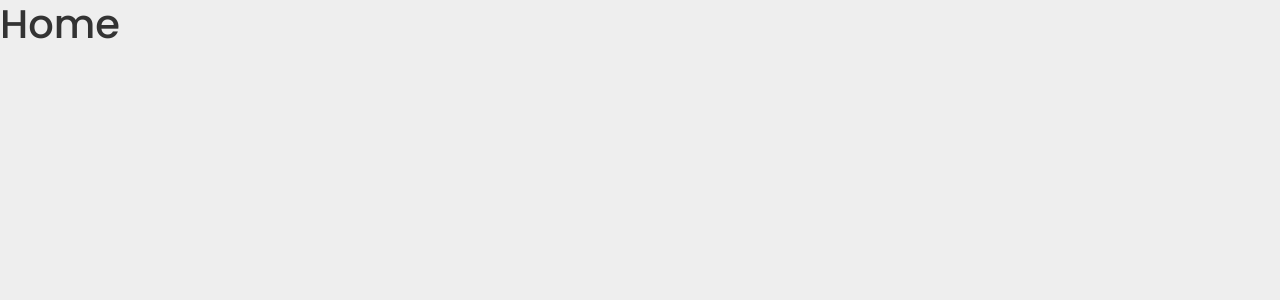
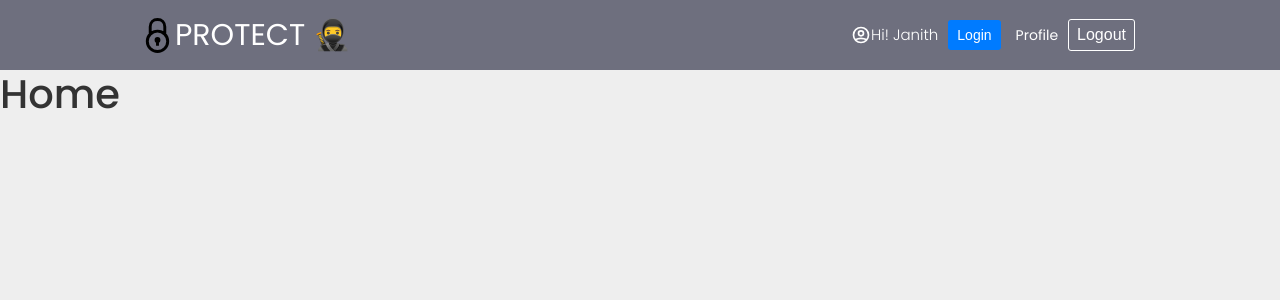
Before and after one commit to Janith-Sandamal/advanced-mern-authentication, a React (Create React App) app in the folder client/: page / in a window 1280 px wide. Shown: the top 300 px of the page. Built offline with nearby package versions, Linux system fonts and the light colour scheme.

Commit message:
Header component finished ✅

```diff
--- /dev/null
+++ b/client/src/components/header/Header.js
@@ -0,0 +1,63 @@
+import React from 'react';
+import './Header.scss';
+import {HiOutlineUserCircle} from 'react-icons/hi';
+import {GrSecure} from 'react-icons/gr';
+import { NavLink,Link, useNavigate } from 'react-router-dom';
+
+
+// function to check if the link is active
+const activeLink = ({isActive}) => (isActive ? 'active' : '');
+
+const Header = () => {
+
+    // function to go to home page
+    const navigate = useNavigate();
+    const goHome = () => {
+        navigate('/');
+    };
+
+  return (
+    <div>
+        <header className='header'>
+            <nav >
+                <div className='logo' onClick={goHome}>
+
+                <GrSecure size={35}/>
+                <span>PROTECT 🥷</span>
+
+                </div>
+
+                <ul className='home-links'>
+
+                    <li className='--flex-center'>
+                        <HiOutlineUserCircle size={20}/>
+                        <p className='--color-white'>Hi! Janith </p>
+                    </li>
+
+                    <li >
+                        <button className='--btn --btn-primary'>
+                            <Link to="/login">Login</Link>
+                        </button>
+                    </li>
+
+                    <li>
+                        <NavLink to="/profile" className={activeLink}>
+                            Profile
+                        </NavLink>
+                    </li>
+
+                    <li >
+                        <button className='--btn --btn-secondary'>
+                            Logout
+                        </button>
+                    </li>
+
+                </ul>
+
+            </nav>
+        </header>
+    </div>
+  )
+}
+
+export default Header
--- /dev/null
+++ b/client/src/components/header/Header.scss
@@ -0,0 +1,42 @@
+.header {
+    background-color: #6e6f7e;
+    height: 7rem;
+
+    display: flex;
+    justify-content: center;
+    align-items: center;
+    // max-width: 1000px;
+    width: 100%;
+    margin: 0 auto;
+    padding: 0 20px;
+
+    & nav {
+      width: 100%;
+      max-width: 1000px;
+      color: #fff;
+      display: flex;
+      justify-content: space-between;
+      align-items: center;
+
+      & > .logo {
+        color: #fff;
+        display: flex;
+        justify-content: center;
+        align-items: center;
+        font-size: 3rem;
+        cursor: pointer;
+      }
+    }
+  }
+  .home-links {
+    display: flex;
+    justify-content: center;
+    align-items: center;
+    & li a {
+      color: #fff;
+    }
+    & > * {
+      margin-left: 1rem;
+      color: #fff;
+    }
+  }
--- a/client/src/pages/home/Home.js
+++ b/client/src/pages/home/Home.js
@@ -1,8 +1,10 @@
 import React from 'react'
+import Header from '../../components/header/Header'
 
 const Home = () => {
   return (
     <div>
+        <Header/>
         <h1>Home</h1>
     </div>
   )
```
